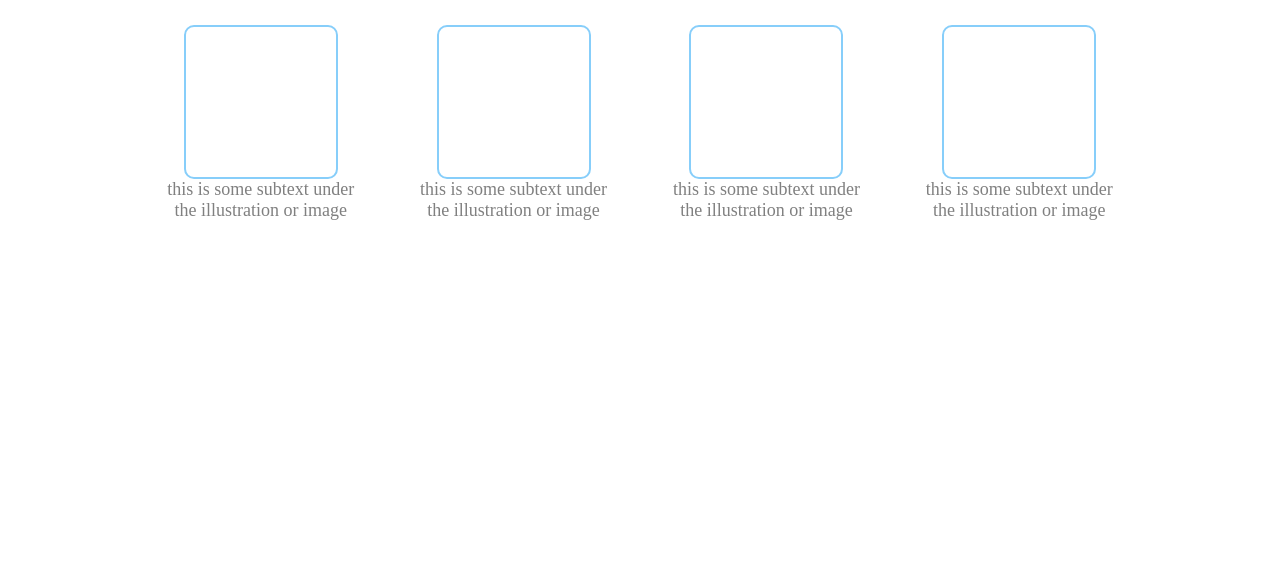
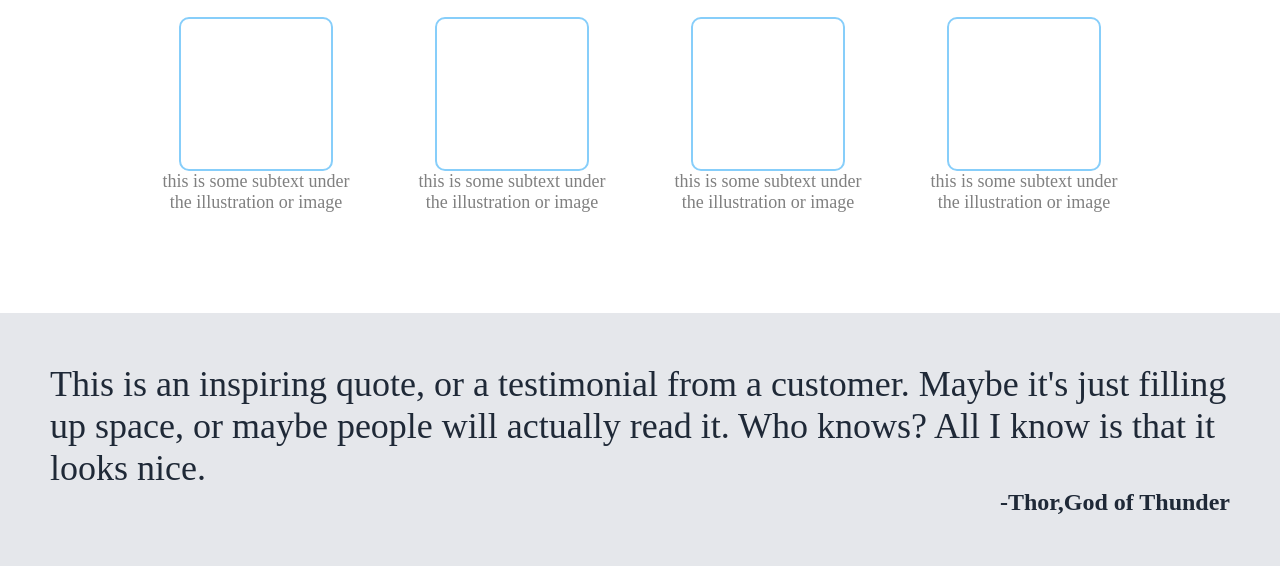
Before and after one commit to EduardTms/Landing-Page, a plain HTML site: page index.html in a window 1280 px wide. Shown: the part 444-1010 px from the top of the page. Before the commit the page ends 816 px from the top, so only its background shows below. Drawn offline with Linux system fonts and the light colour scheme.

Commit message:
Added Section 3 of the Landing page

```diff
--- a/index.html
+++ b/index.html
@@ -53,5 +53,11 @@
             </div>
         </div>
     </div>
+    <div class="section_3">
+        <div class="contentSec3">
+        <div class="section_3 paragraph">This is an inspiring quote, or a testimonial from a customer. Maybe it's just filling up space, or maybe people will actually read it. Who knows? All I know is that it looks nice.</div>
+        <div class="section_3 author">-Thor,God of Thunder</div>
+    </div>
+</div>
 </body>
 </html>
--- a/styles.css
+++ b/styles.css
@@ -3,6 +3,8 @@ body {
     display: flex;
     flex-direction: column;
     color: white;
+    margin: 0;
+    padding: 0;
 }
 
 ul {
@@ -122,6 +124,7 @@ button {
     justify-content: space-around;
     align-items: center;
     flex-wrap: wrap;
+    margin-bottom: 100px;
 }
 
 .cardIllustration {
@@ -147,3 +150,34 @@ button {
     font-size: 18px;
     color: gray;
 }
+
+.section_3 {
+    display: flex;
+    flex-direction: column;
+    justify-content: center;
+    align-items: center;
+    background-color: #e5e7eb;
+    padding: 50px;
+    font-size: 36px;
+    font-style: light italic;
+    color: #1F2937;
+}
+
+.contentSec3 {
+    display: flex;
+    flex-direction: column;
+    justify-content: space-around;
+    align-items: flex-end;
+}
+
+.section_3.paragraph {
+    margin: 0;
+    padding: 0;
+}
+
+.section_3.author {
+    margin: 0;
+    padding: 0;
+    font-weight: 800;
+    font-size: 24px;
+}
```
